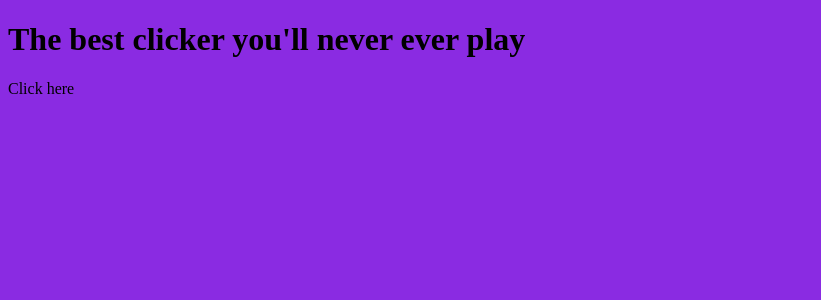
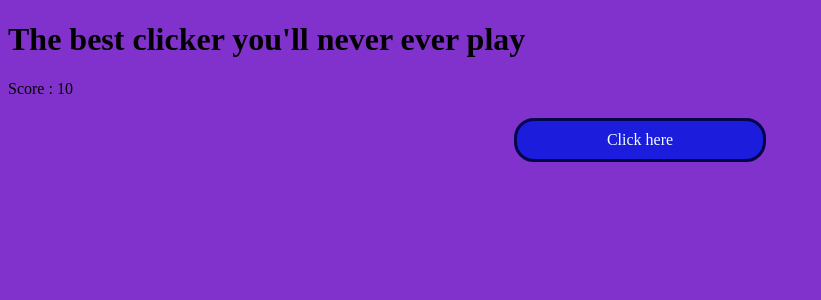
Before and after one commit to Razieljaj/IDLE_Clicker, a Flask app: template templates/index.html in a window 1280 px wide. Shown: the top 300 px of the page, without its empty margins (0-821 px from the left). Run offline with Flask 3, Linux system fonts and the light colour scheme; the template is opened without the code that fills it: most values are stand-ins (such as "Sample title", 1, 10 or a date in 2020).

Commit message:
nothing added

```diff
--- a/main.py
+++ b/main.py
@@ -6,7 +6,8 @@ app = Flask(__name__)
 
 @app.route("/home")
 def hello_world():
-    return render_template("index.html")
+    score = 20
+    return render_template("index.html"),score
 
 
 
--- a/static/style.css
+++ b/static/style.css
@@ -1,7 +1,49 @@
 body {
-    background-color: blueviolet;
+    background-color: rgb(129, 50, 204);
 }
 
 .click {
+    background-color: rgb(28, 28, 221);
+    color: azure;
+    margin: 20px;
+    margin-left: 40%;
+    margin-right: 40%;
+    padding: 10px;
+    border: 3px solid rgb(5, 5, 73);
+    border-radius: 20px;
+    text-align: center;
+    transition: all 100ms;
+    cursor: default;
+    -webkit-touch-callout: none;
+    -webkit-user-select: none;
+    -khtml-user-select: none;
+    -moz-user-select: none;
+    -ms-user-select: none;
+    user-select: none;
+}
 
+.click:hover {
+    background-color: rgb(53, 53, 226);
+    color: rgb(198, 191, 241);
+    margin: 18px;
+    margin-left: 45%;
+    margin-right: 45%;
+    padding: 8px;
+    border: 2px solid rgb(31, 31, 99);
+    border-radius: 10px;
+    text-align: center;
+    cursor: default;
 }
+
+.click:active {
+    background-color: rgb(91, 50, 204);
+    color: rgb(34, 0, 255);
+    margin: 30px;
+    margin-left: 35%;
+    margin-right: 35%;
+    padding: 20px;
+    border: 4px solid rgb(192, 192, 255);
+    border-radius: 30px;
+    text-align: center;
+    cursor: default;
+}
--- a/templates/index.html
+++ b/templates/index.html
@@ -8,7 +8,7 @@
 </head>
 <body>
     <h1>The best clicker you'll never ever play</h1>
-
+    <p>Score : {{score}}</p>
     <div class="click"> Click here </div>
 
 </body>
```
